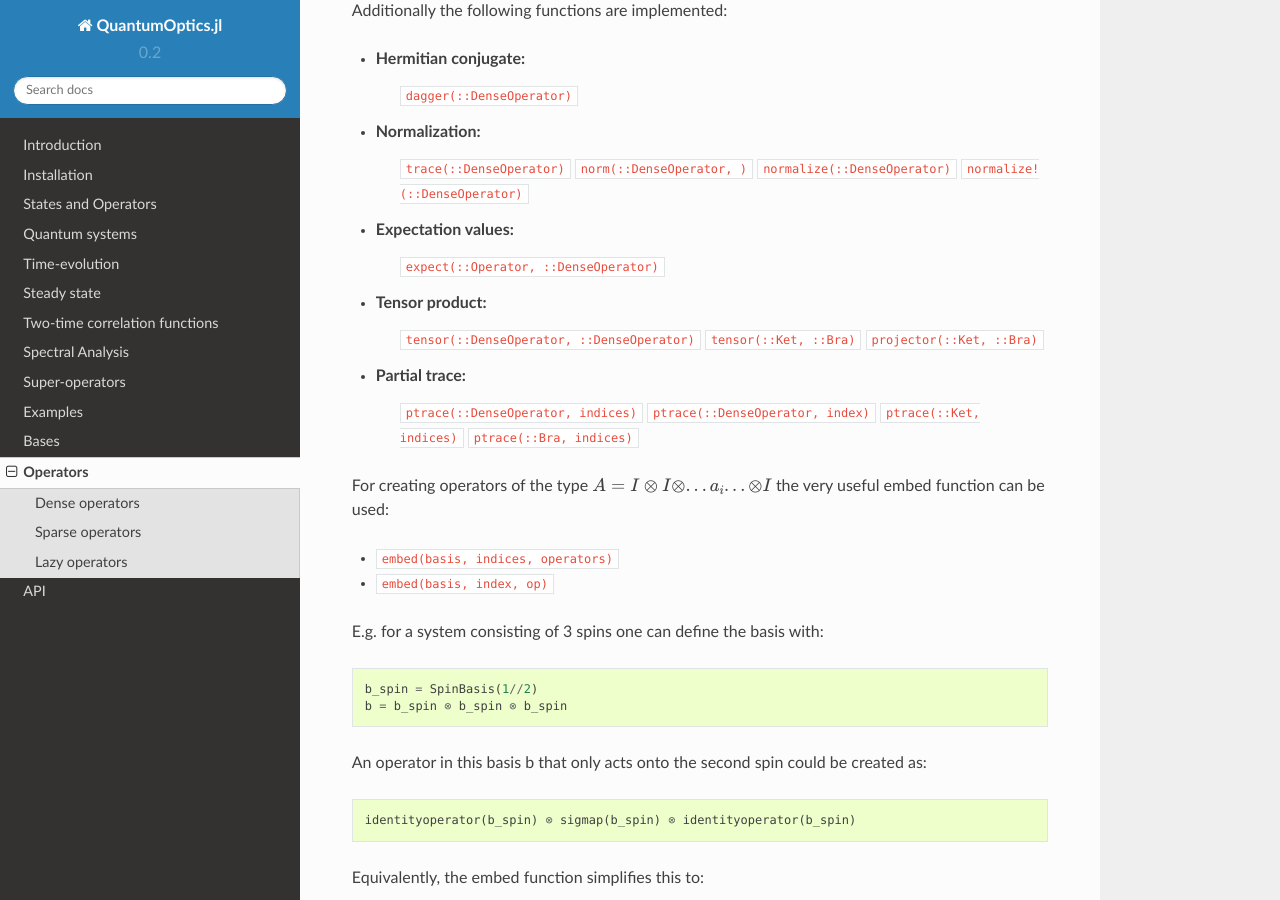
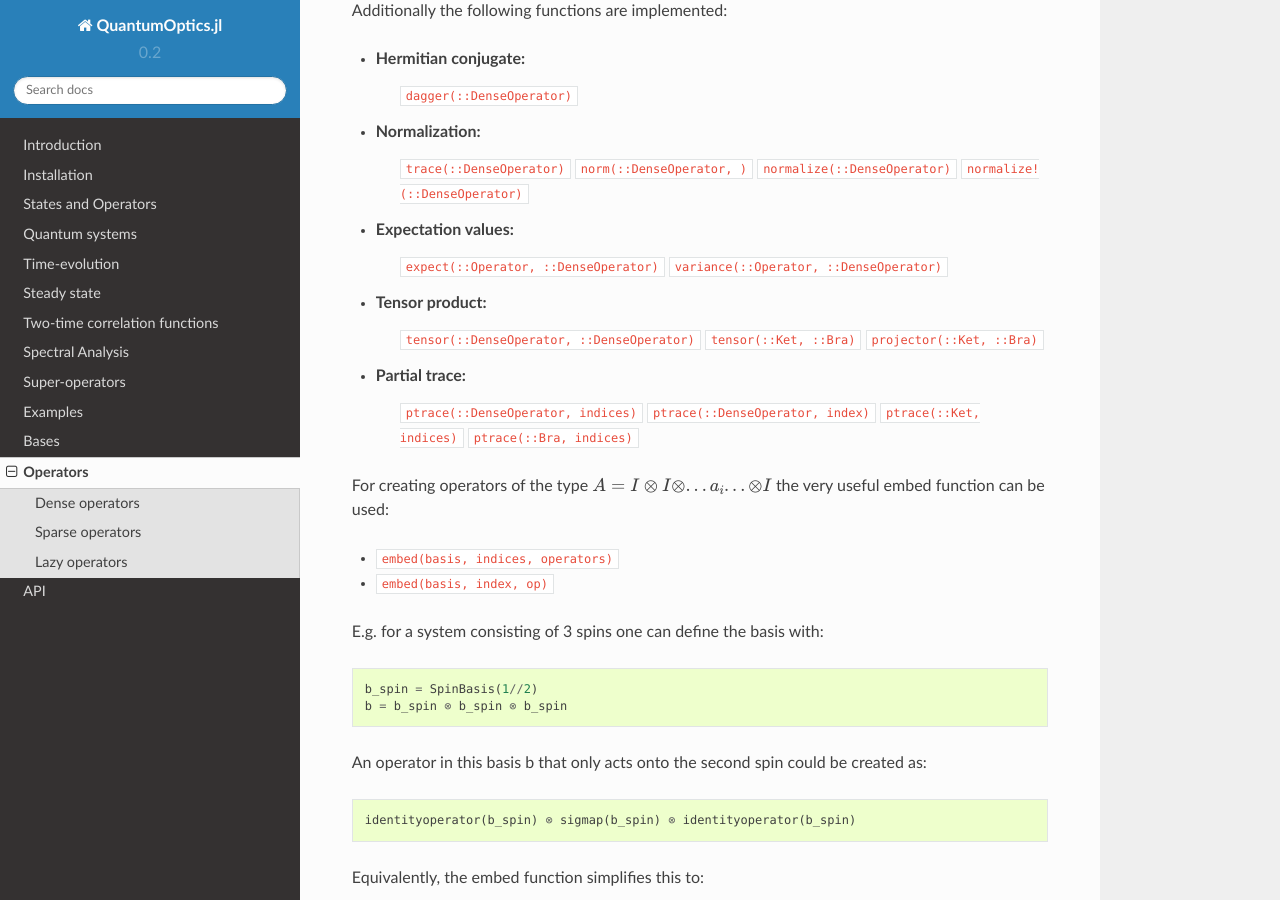
Before and after one commit to ymuv1/QuantumOptics.jl, a Sphinx documentation site: the page built from docs/source/operators.rst, in a window 1280 px wide and 900 px high, scrolled down 922 px. Built offline with Sphinx 7.4.7 and the Read the Docs theme 2.0.0, drawn with Linux system fonts in a browser that asks for light colours; pages that are not in the unit, such as notebooks, are missing from menus; cross-references to code outside the pages are shown as plain code.

Commit message:
Implement variance function.

```diff
--- a/docs/source/api.rst
+++ b/docs/source/api.rst
@@ -91,6 +91,8 @@ Operators
 .. jl:autofunction:: operators.jl normalize!
 
 .. jl:autofunction:: operators.jl expect
+
+.. jl:autofunction:: operators.jl variance
 
 .. jl:autofunction:: operators.jl tensor
 
--- a/docs/source/operators.rst
+++ b/docs/source/operators.rst
@@ -44,7 +44,7 @@ Additionally the following functions are implemented:
 
 * Expectation values:
     :jl:func:`expect(::Operator, ::DenseOperator)`
-
+    :jl:func:`variance(::Operator, ::DenseOperator)`
 
 * Tensor product:
     :jl:func:`tensor(::DenseOperator, ::DenseOperator)`
```
Also changed, not shown: 7 other files.
